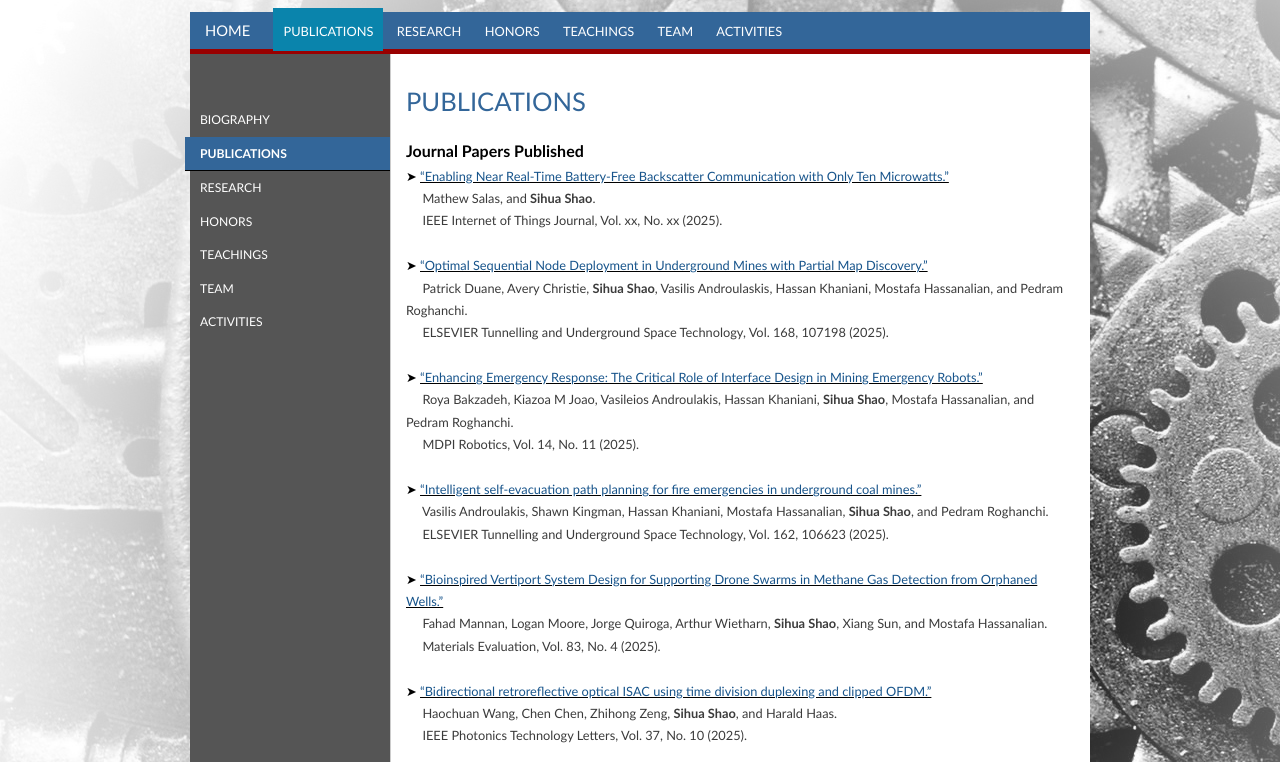
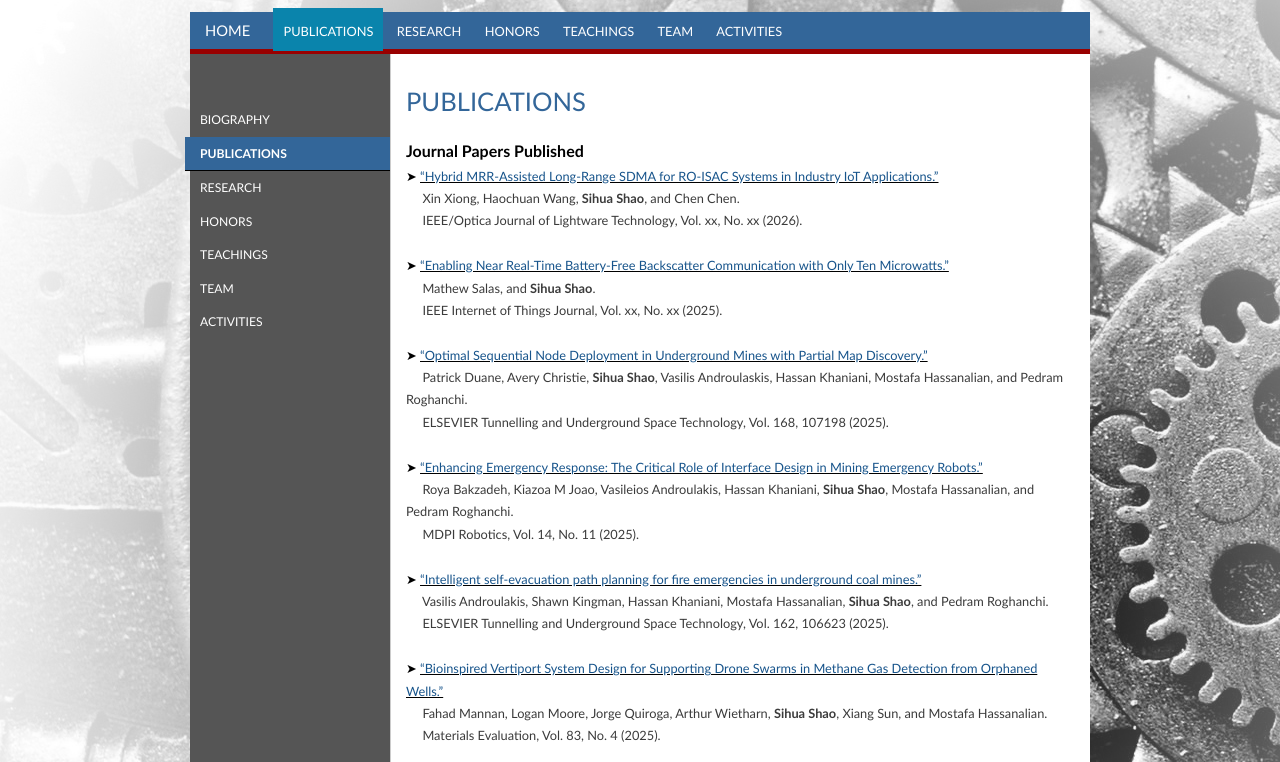
Before and after one commit to Shao-wireless-lab/Shao-wireless-lab.github.io, a plain HTML site: page publications.html in a window 1280 px wide. Shown: the part 38-800 px from the top of the page. Drawn offline with Linux system fonts and the light colour scheme.

Commit message:
Update publications.html

```diff
--- a/publications.html
+++ b/publications.html
@@ -135,7 +135,11 @@ A.info:hover    {color:green;background:transparent;text-decoration:none}
 
 
 						<font size="3"><strong>Journal Papers Published</strong></font><br/>
-&#10148<!--j0--> <u><a href="https://ieeexplore.ieee.org/document/11222398" target="_blank">“Enabling Near Real-Time Battery-Free Backscatter Communication with Only Ten Microwatts.” </u>	</a><br/>
+&#10148<!--j0--> <u><a href="..." target="_blank">“Hybrid MRR-Assisted Long-Range SDMA for RO-ISAC Systems in Industry IoT Applications.” </u>	</a><br/>
+            <font color= #3B3B3B>&nbsp&nbsp&nbsp&nbsp Xin Xiong, Haochuan Wang, <strong>Sihua Shao</strong>, and Chen Chen.<br/>
+						&nbsp&nbsp&nbsp&nbsp IEEE/Optica Journal of Lightware Technology, Vol. xx, No. xx  (2026).</font><br/><br/>
+
+					&#10148<!--j0--> <u><a href="https://ieeexplore.ieee.org/document/11222398" target="_blank">“Enabling Near Real-Time Battery-Free Backscatter Communication with Only Ten Microwatts.” </u>	</a><br/>
             <font color= #3B3B3B>&nbsp&nbsp&nbsp&nbsp Mathew Salas, and <strong>Sihua Shao</strong>.<br/>
 						&nbsp&nbsp&nbsp&nbsp IEEE Internet of Things Journal, Vol. xx, No. xx  (2025).</font><br/><br/>
 
```
